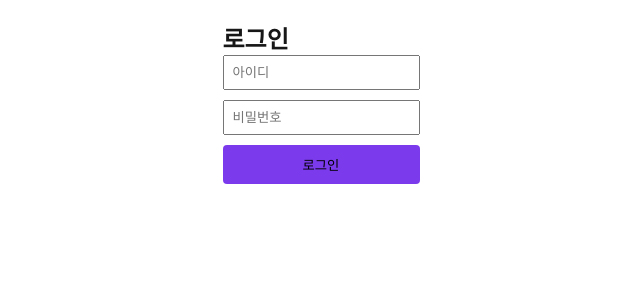
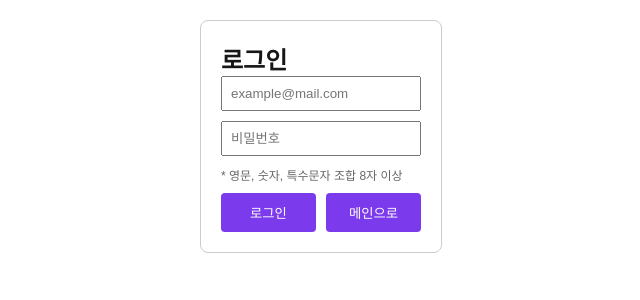
Before and after one commit to gooodock/gooodock, a Next.js app: page /login in a window 1280 px wide. Shown: the top 300 px of the page, without its empty margins (319-959 px from the left). Built offline with nearby package versions, Linux system fonts and the light colour scheme.

Commit message:
feat: 로그인 조건 강화 및 메인 페이지 이동 버튼 생성

```diff
--- a/src/app/login/page.js
+++ b/src/app/login/page.js
@@ -11,12 +11,30 @@ export default function LoginPage() {
 
   const handleLogin = (e) => {
     e.preventDefault(); // 페이지 새로고침 방지
-    if (id && pw) {
-      setIsLoggedIn(true);
-    } else {
+    const emailRegex = /^[^\s@]+@[^\s@]+\.[^\s@]+$/;
+    const pwRegex = /^(?=.*[A-Za-z])(?=.*\d)(?=.*[@$!%*#?&])[A-Za-z\d@$!%*#?&]{8,}$/;
+
+    if (!id || !pw) {
       alert('아이디와 비밀번호를 입력해주세요!');
+    return;
     }
+
+    if(!emailRegex.test(id)){
+      alert('올바른 이메일 형식이 아닙니다.');
+      return;
+    }
+
+    if(!pwRegex.test(pw)){
+      alert('비밀번호는 영문, 숫자, 특수문자를 포함하여 8자 이상이어야 합니다.');
+      return;
+    }
+
+    setIsLoggedIn(true);
   };
+  const goToHome = () => {
+    router.push('/');
+  };
+
   //구독 정보 페이지로
   const goToSubscription = () => {
     router.push(`/subscription?user=${id}`);
@@ -26,15 +44,16 @@ export default function LoginPage() {
     <div style={{ padding: '20px', textAlign: 'center' }}>
       {!isLoggedIn ? (
         // 로그인 전 화면
-        <form onSubmit={handleLogin} style={{ display: 'inline-block', textAlign: 'left' }}>
+        <form onSubmit={handleLogin} style={{ display: 'inline-block', textAlign: 'left', border: '1px solid #ccc', padding: '20px', borderRadius: '8px' }}>
           <h2>로그인</h2>
           <div>
             <input
-              type="text"
-              placeholder="아이디"
+              type="email"
+              placeholder="example@mail.com"
               value={id}
               onChange={(e) => setId(e.target.value)}
-              style={{ display: 'block', marginBottom: '10px', padding: '8px' }}
+              required
+              style={{ display: 'block', marginBottom: '10px', padding: '8px', width: '200px' }}
             />
           </div>
           <div>
@@ -43,12 +62,23 @@ export default function LoginPage() {
               placeholder="비밀번호"
               value={pw}
               onChange={(e) => setPw(e.target.value)}
-              style={{ display: 'block', marginBottom: '10px', padding: '8px' }}
+              style={{ display: 'block', marginBottom: '10px', padding: '8px', width: '200px' }}
             />
+            <p style={{ fontSize: '12px', color: '#666', marginBottom: '10px' }}>
+              * 영문, 숫자, 특수문자 조합 8자 이상
+            </p>
           </div>
-          <button type="submit" style={{ width: '100%', padding: '10px', cursor: 'pointer', backgroundColor: '#7c3aed', border: 'none', borderRadius: '4px' }}>
+          <div style={{ display: 'flex', gap: '10px', marginTop: '10px'}}>
+          <button type="submit" style={{ width: '100%', padding: '10px', cursor: 'pointer', backgroundColor: '#7c3aed', color: '#fff', border: 'none', borderRadius: '4px' }}>
             로그인
           </button>
+          <button
+            type="button"
+            onClick={goToHome}
+            style={{width: '100%', padding: '10px', cursor: 'pointer', backgroundColor: '#7c3aed', color: '#fff', border: 'none', borderRadius: '4px' }}>
+            메인으로
+          </button>
+          </div>
         </form>
       ) : (
         // 로그인 후 화면
```
